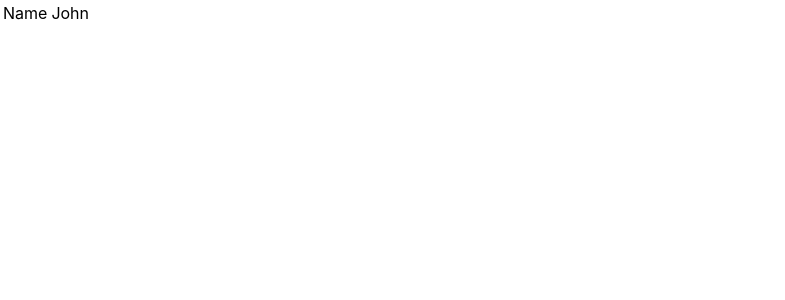
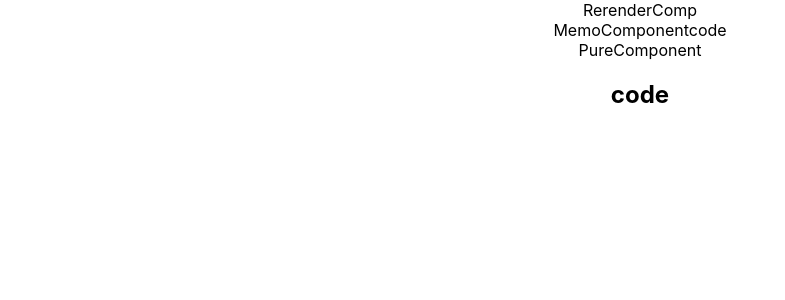
Before and after one commit to Martin023/start-react, a React (Create React App) app: page / in a window 1280 px wide. Shown: the top 300 px of the page, without its empty margins (0-785 px from the left). Built offline with nearby package versions, Linux system fonts and the light colour scheme.

Commit message:
Memo functions and their use

```diff
--- a/src/App.js
+++ b/src/App.js
@@ -18,6 +18,8 @@ import LifecycleMount from './components/LifecycleMount';
 import UpdatinglifecycleMethods from './components/UpdatinglifecycleMethods';
 import FragmentDemo from './components/FragmentDemo';
 import Table from './components/Table';
+import PureComp from './components/PureComponent';
+import RerenderComp from './components/RerenderComp';
 
 function App() {
   return (
@@ -59,7 +61,10 @@ function App() {
       {/* <FragmentDemo></FragmentDemo> */}
 
 
-      <Table></Table>
+      {/* <Table></Table> */}
+      {/* <PureComp/> */}
+      <RerenderComp/>
+
     </div>
   );
 }
--- /dev/null
+++ b/src/components/MemoComponent.js
@@ -0,0 +1,12 @@
+import React from 'react'
+
+function MemoComponent({name}) {
+    console.log('Rendering Memo Component')
+  return (
+    <div>MemoComponent
+        {name}
+    </div>
+  )
+}
+
+export default React.memo(MemoComponent)
--- a/src/components/PureComponent.js
+++ b/src/components/PureComponent.js
@@ -1,11 +1,17 @@
 import React, { PureComponent } from 'react'
 
-class PureComponent extends PureComponent {
+class PureComp extends PureComponent {
   render() {
+    console.log('Pure Component')
     return (
-      <div>PureComponent</div>
+      <div>
+        PureComponent
+       <h2>{this.props.name}</h2>
+      </div>
+
+
     )
   }
 }
 
-export default PureComponent
+export default PureComp
--- /dev/null
+++ b/src/components/RerenderComp.js
@@ -0,0 +1,33 @@
+import React, { Component } from 'react'
+import PureComp from './PureComponent'
+import MemoComponent from './MemoComponent'
+
+class RerenderComp extends Component {
+    constructor(props) {
+      super(props)
+
+      this.state = {
+         name:'lazy'
+      }
+    }
+    componentDidMount() {
+        setInterval(()=>{
+            this.setState({
+                name:'code'
+            })
+        }
+        ,2000)
+
+    }
+  render() {
+    return (
+     <div>
+        <div>RerenderComp</div>
+      <MemoComponent name={this.state.name}/>
+        <PureComp name={this.state.name}/>
+     </div>
+    )
+  }
+}
+
+export default RerenderComp
```
